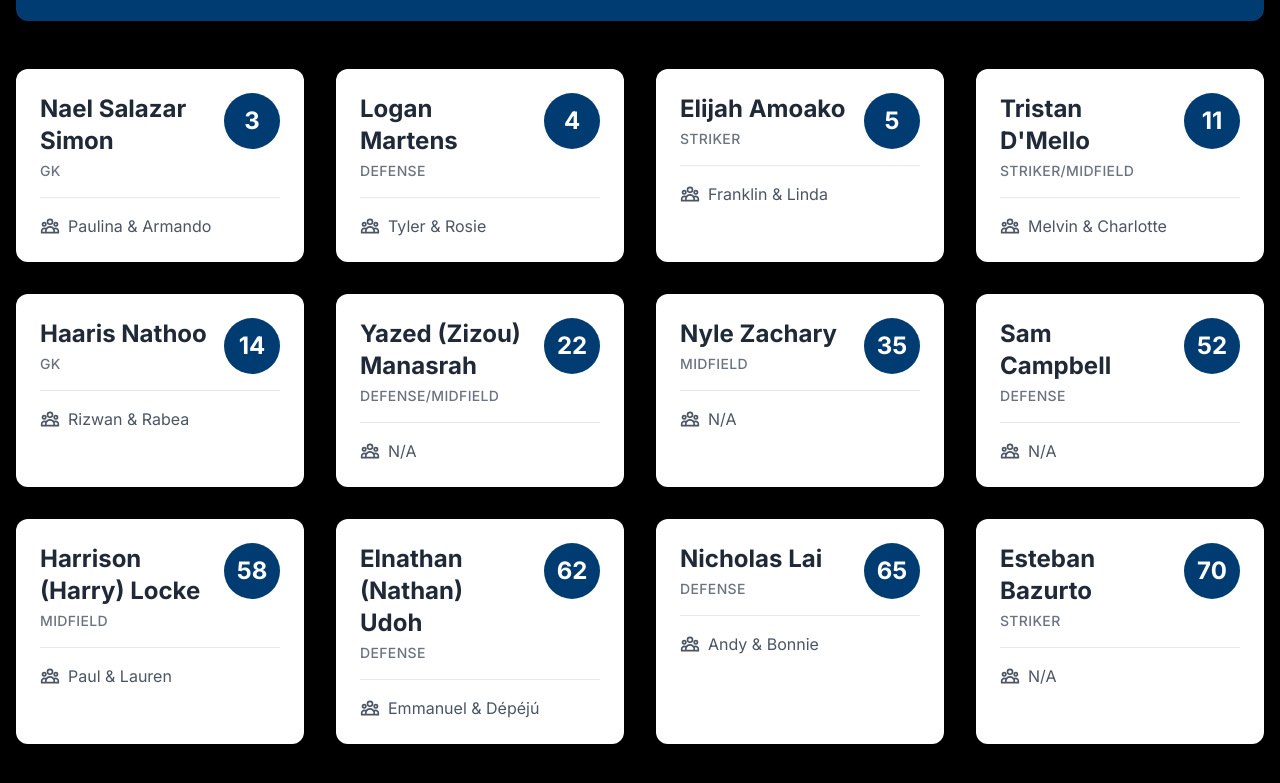
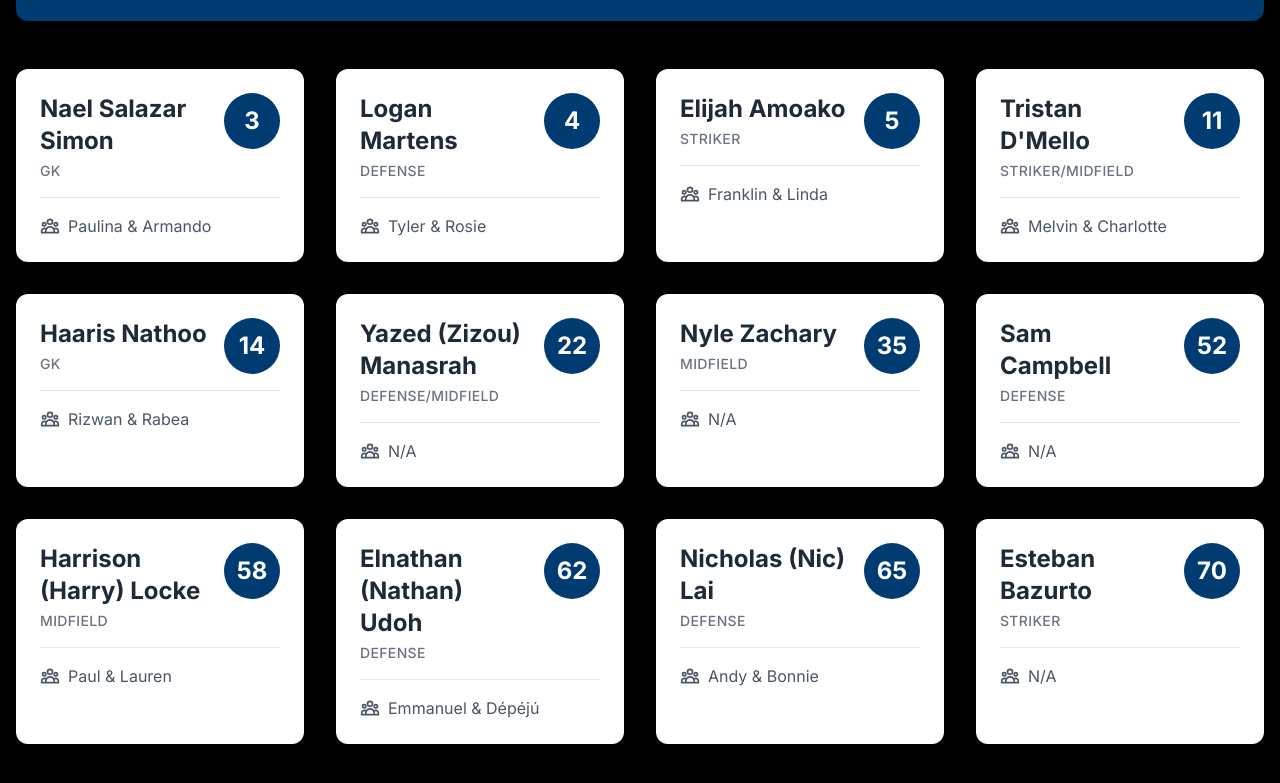
Before and after one commit to Whodathunkit/Rockies-Albion14-Roster, a plain HTML site: page index.html in a window 1280 px wide. Shown: the part 271-1054 px from the top of the page. Drawn offline with nearby package versions, Linux system fonts and the light colour scheme.

Commit message:
Update index.html

```diff
--- a/index.html
+++ b/index.html
@@ -44,7 +44,7 @@
 35,Nyle Zachary,,,Midfield
 52,Sam Campbell,,,Defense
 58,Harrison (Harry) Locke,Paul,Lauren,Midfield
-65,Nicholas Lai,Andy,Bonnie,Defense
+65,Nicholas (Nic) Lai,Andy,Bonnie,Defense
 70,Esteban Bazurto,,,Striker`;
 
         /**
```
